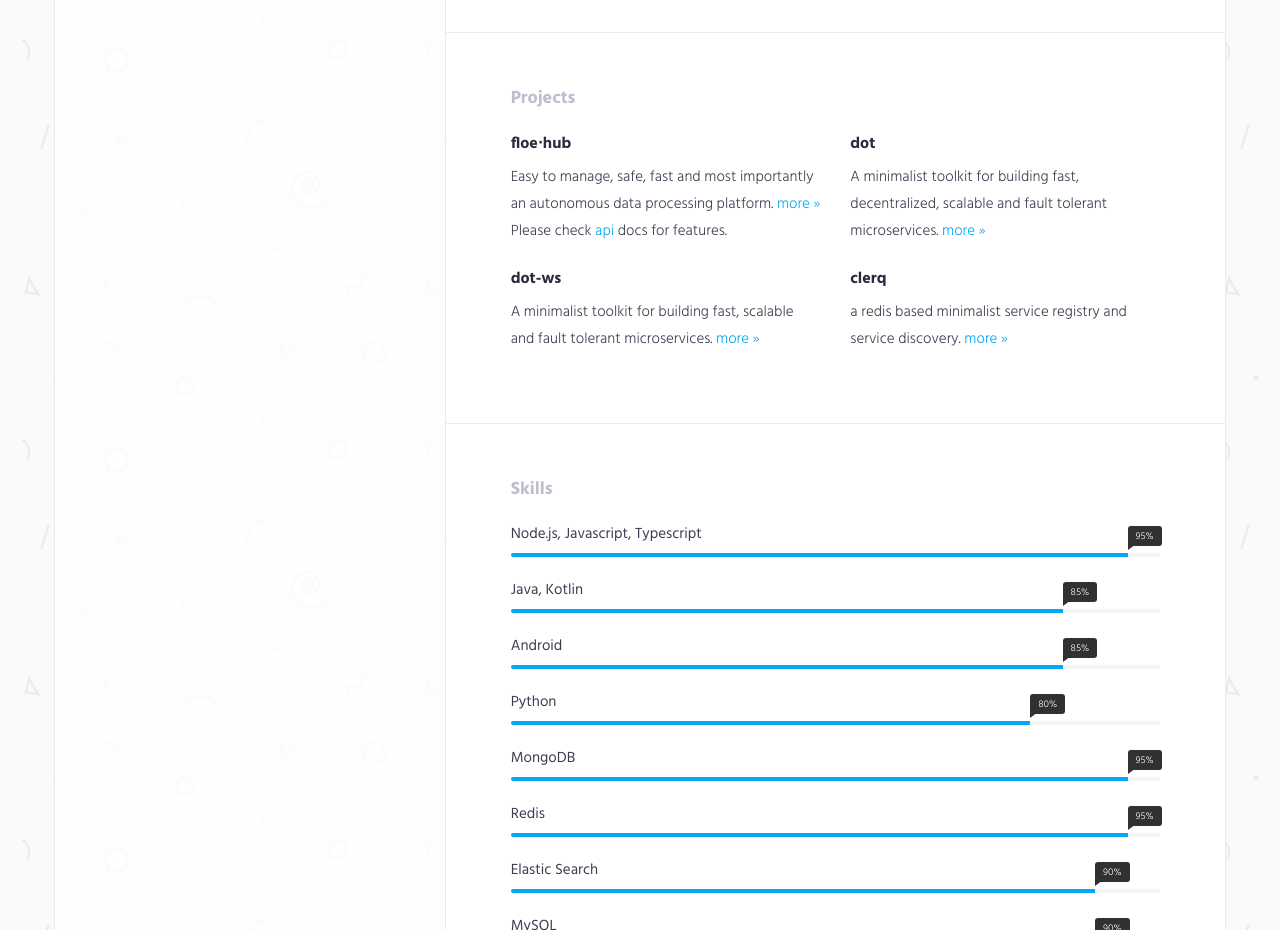
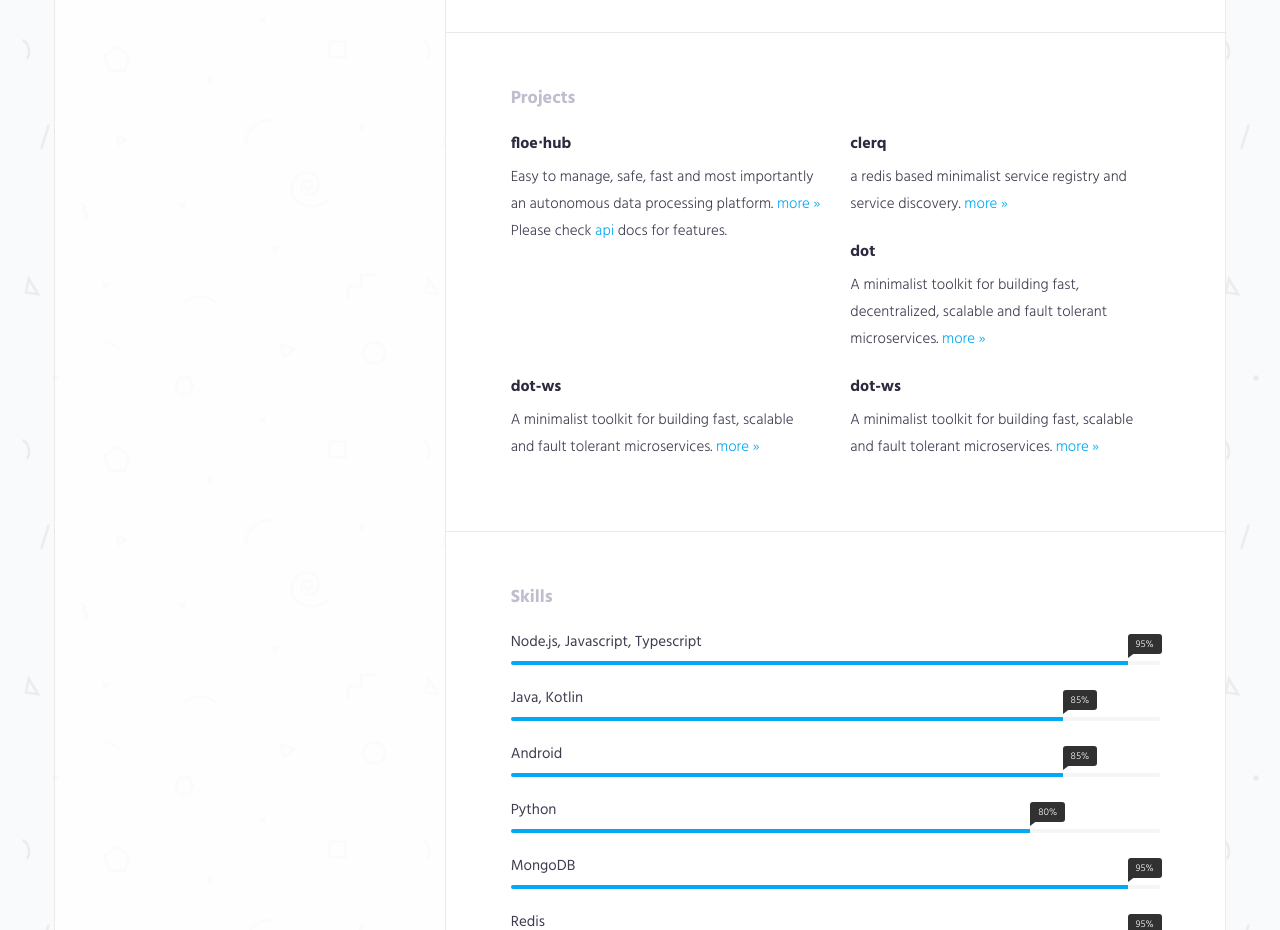
Before and after one commit to umuplus/umuplus-com, a plain HTML site: page index.html in a window 1280 px wide. Shown: the part 1280-2210 px from the top of the page. Drawn offline with Linux system fonts and the light colour scheme.

Commit message:
projects updated

```diff
--- a/index.html
+++ b/index.html
@@ -156,6 +156,13 @@
                                 </div>
                                 <div class="col-md-6">
                                     <div class="expertise-item">
+                                        <h3>clerq</h3>
+                                        <p>a redis based minimalist service registry and service discovery.
+                                            <a href="https://github.com/Dvs-Bilisim/clerq" target="_blank">more »</a></p>
+                                    </div>
+                                </div>
+                                <div class="col-md-6">
+                                    <div class="expertise-item">
                                         <h3>dot</h3>
                                         <p>A minimalist toolkit for building fast, decentralized, scalable and fault tolerant microservices.
                                             <a href="https://github.com/Dvs-Bilisim/dot" target="_blank">more »</a></p>
@@ -170,9 +177,9 @@
                                 </div>
                                 <div class="col-md-6">
                                     <div class="expertise-item">
-                                        <h3>clerq</h3>
-                                        <p>a redis based minimalist service registry and service discovery.
-                                            <a href="https://github.com/Dvs-Bilisim/clerq" target="_blank">more »</a></p>
+                                        <h3>dot-ws</h3>
+                                        <p>A minimalist toolkit for building fast, scalable and fault tolerant microservices.
+                                            <a href="https://github.com/Dvs-Bilisim/dot-rest" target="_blank">more »</a></p>
                                     </div>
                                 </div>
                             </div>
```
